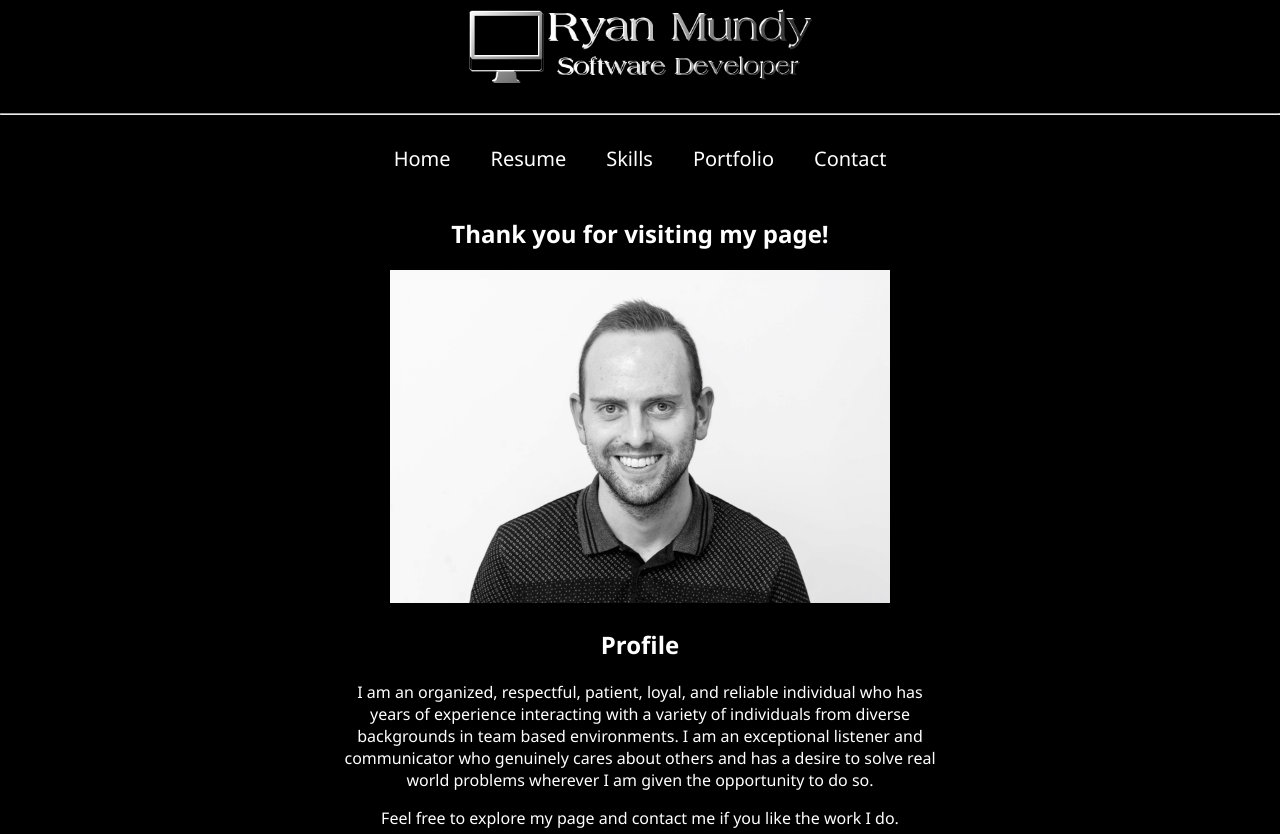
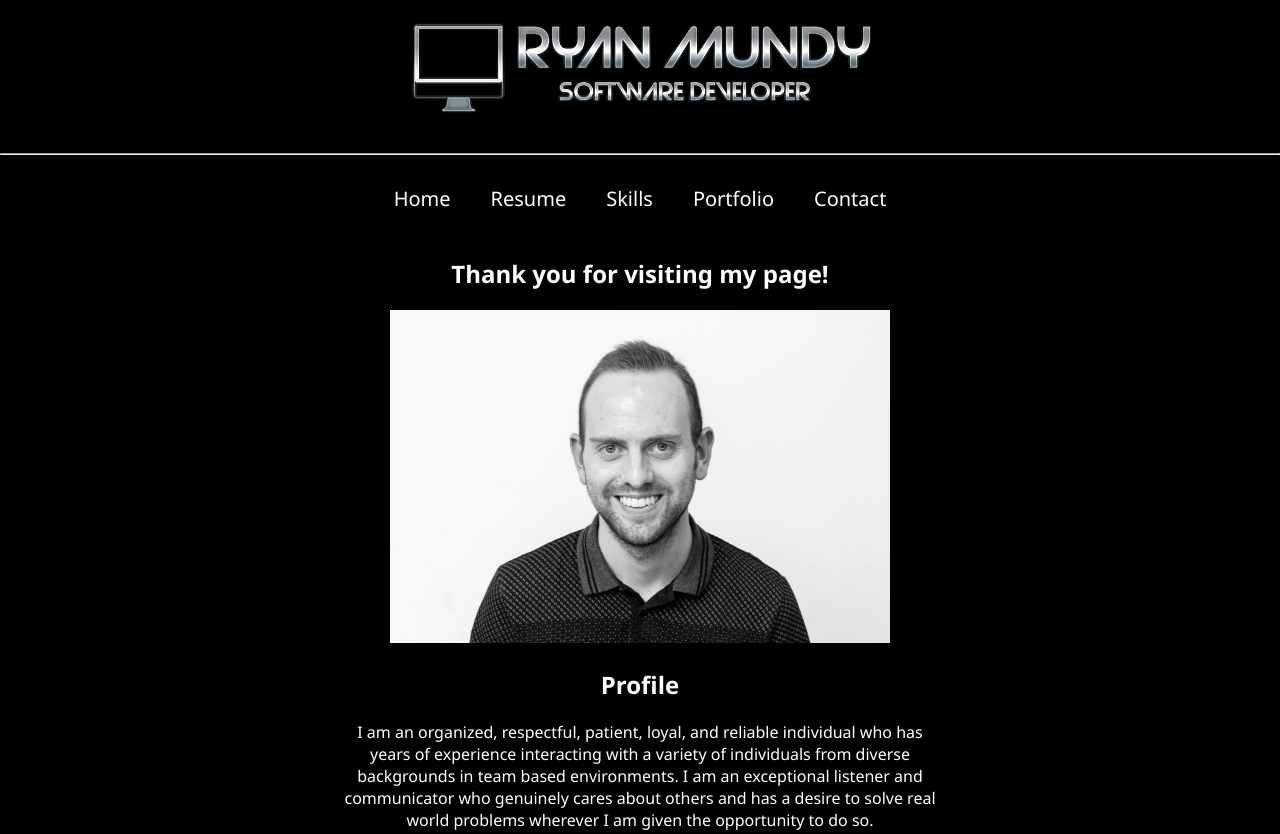
Before and after one commit to ryanmundy/personal-site, a React app: page /#/home in a window 1280 px wide. Shown: the top 834 px of the page. Built offline with nearby package versions, Linux system fonts and the light colour scheme.

Commit message:
updates logo

```diff
--- a/src/components/Nav/Nav.css
+++ b/src/components/Nav/Nav.css
@@ -22,22 +22,12 @@
   text-decoration: none;
   font-size: 20px;
   margin: 10px;
-  /* these last two make the logout button in
-  the nav bar look like another link */
   border:none;
   cursor: pointer;
   outline:0;
 }
 
-/* .nav-link:hover {
-  background-color: lightgray;
-} */
-
-/* .nav-right {
-  float: right;
-} */
-
 .nav-image {
   /* margin: 10px; */
-  height: 100px;
+  height: 140px;
 }
--- a/src/components/Nav/Nav.js
+++ b/src/components/Nav/Nav.js
@@ -5,10 +5,8 @@ import './Nav.css';
 const Nav = (props) => (
   <div className="nav">
     <Link to="/home">
-      <img className="nav-image" src="logo4.png" alt="logo" />
+      <img className="nav-image" src="logo5.png" alt="logo" />
     </Link>
-    {/* <h1>Ryan Mundy</h1> */}
-    {/* <h3>Full Stack Software Developer</h3> */}
     <hr></hr>
     <br/>
     <div className="nav-right">
```
Also changed, not shown: public/logo5.png (added).
